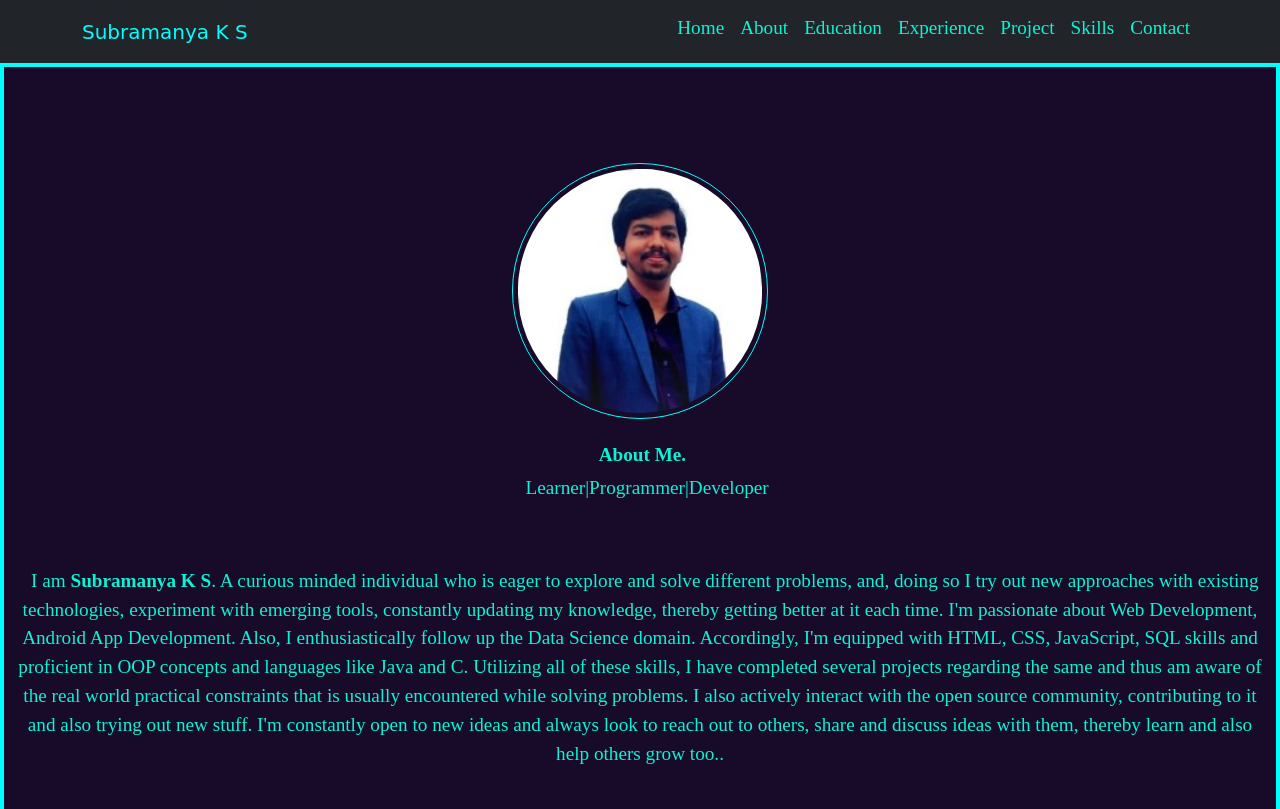
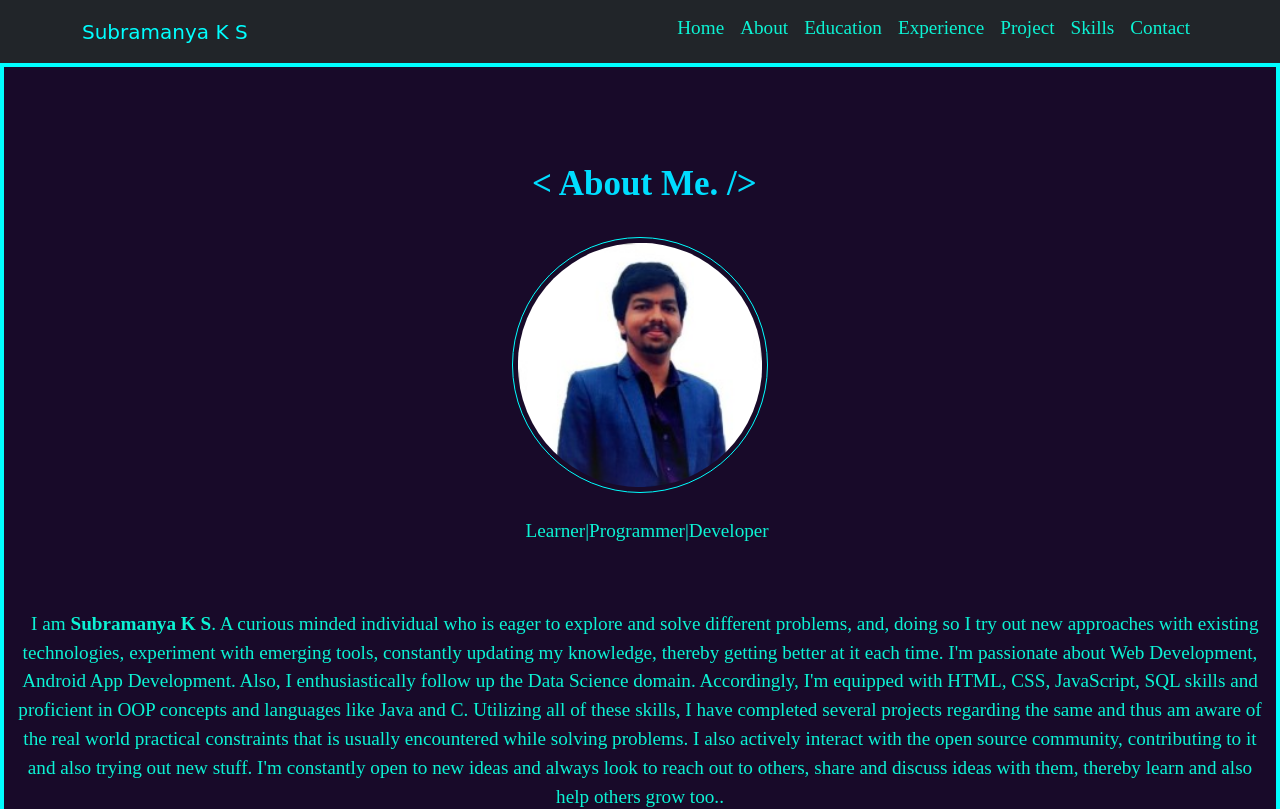
Before and after one commit to SubramanyaKS/MYReactApp, a React (Create React App) app: page /about in a window 1280 px wide. Shown: the top 809 px of the page. Built offline with nearby package versions, Linux system fonts and the light colour scheme.

Commit message:
updated react style tags

```diff
--- a/src/components/About.js
+++ b/src/components/About.js
@@ -13,14 +13,15 @@ const About = () => {
     <div>
       <section className="about py-5" id="about">
         <div className="container-fluid py-5">
-          {/*<div className="row ">
+        <h2 style={{ fontSize:"35px",color:"#00ddff"}}> &nbsp;<b>&lt; About Me. /&gt;</b> </h2>
+         {" "} <br/>{/*<div className="row ">
 			 } <div className="col-lg-5 col-md-6">*/}
 
           {/* </div>*/}
           <img className="MeImg" src={Me} alt="me.." />
           <br />
           <div className="col">
-            <h2> &nbsp;<b>About Me.</b> </h2>
+
             <p> &nbsp;&nbsp; Learner|Programmer|Developer</p>
             <p className="py-5">
               {" "}
```
